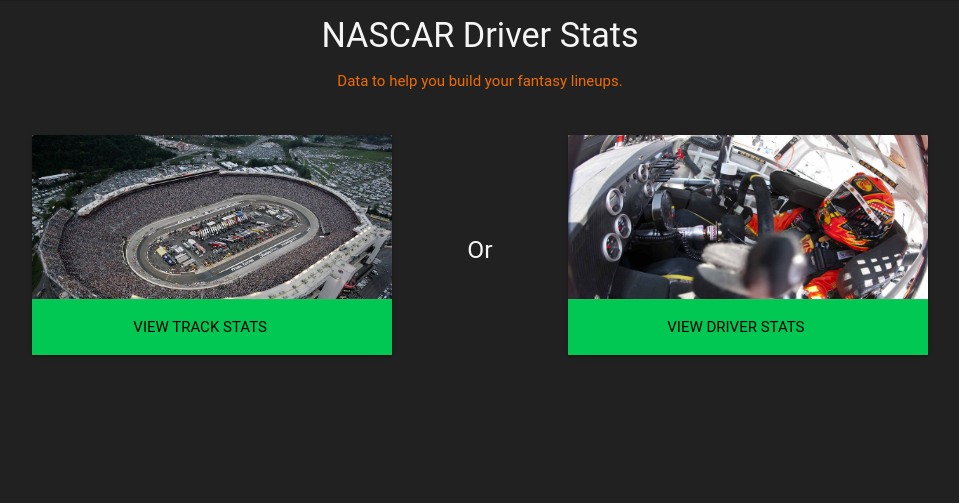
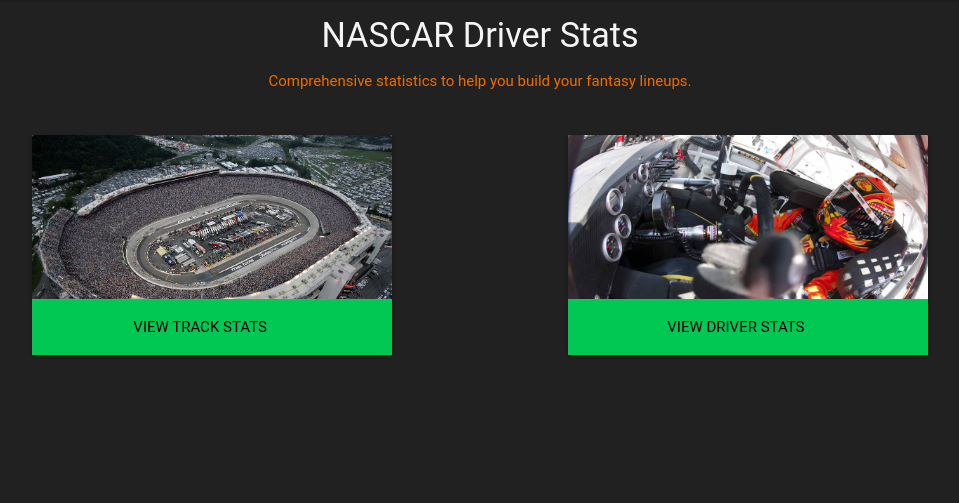
Before and after one commit to rmews/driverduel, a Flask app: page / in a window 1280 px wide. Shown: the part 65-568 px from the top of the page, without its empty margins (160-1119 px from the left). Run offline with Flask 2, Linux system fonts and the light colour scheme; some libraries are stand-ins or nearby versions; some web fonts are replaced.

Commit message:
updated paragraph copy

```diff
--- a/templates/main.html
+++ b/templates/main.html
@@ -10,7 +10,7 @@
         <div class="row">
             <div class="col s12 center">
                 <h4 class="grey-text text-lighten-4">NASCAR Driver Stats</h4>
-                <p class="orange-text text-darken-3">Data to help you build your fantasy lineups.</p>
+                <p class="orange-text text-darken-3">Comprehensive statistics to help you build your fantasy lineups.</p>
             </div>
         </div>
     </div>
@@ -28,9 +28,7 @@
                     </div>
                 </div>
             </div>
-            <div class="col s2">
-                <h5 class="center grey-text text-lighten-4">Or</h5>
-            </div>
+            <div class="col s2"></div>
             <div class="col s5">
                 <div class="card small hoverable">
                     <div class="card-image">
```
